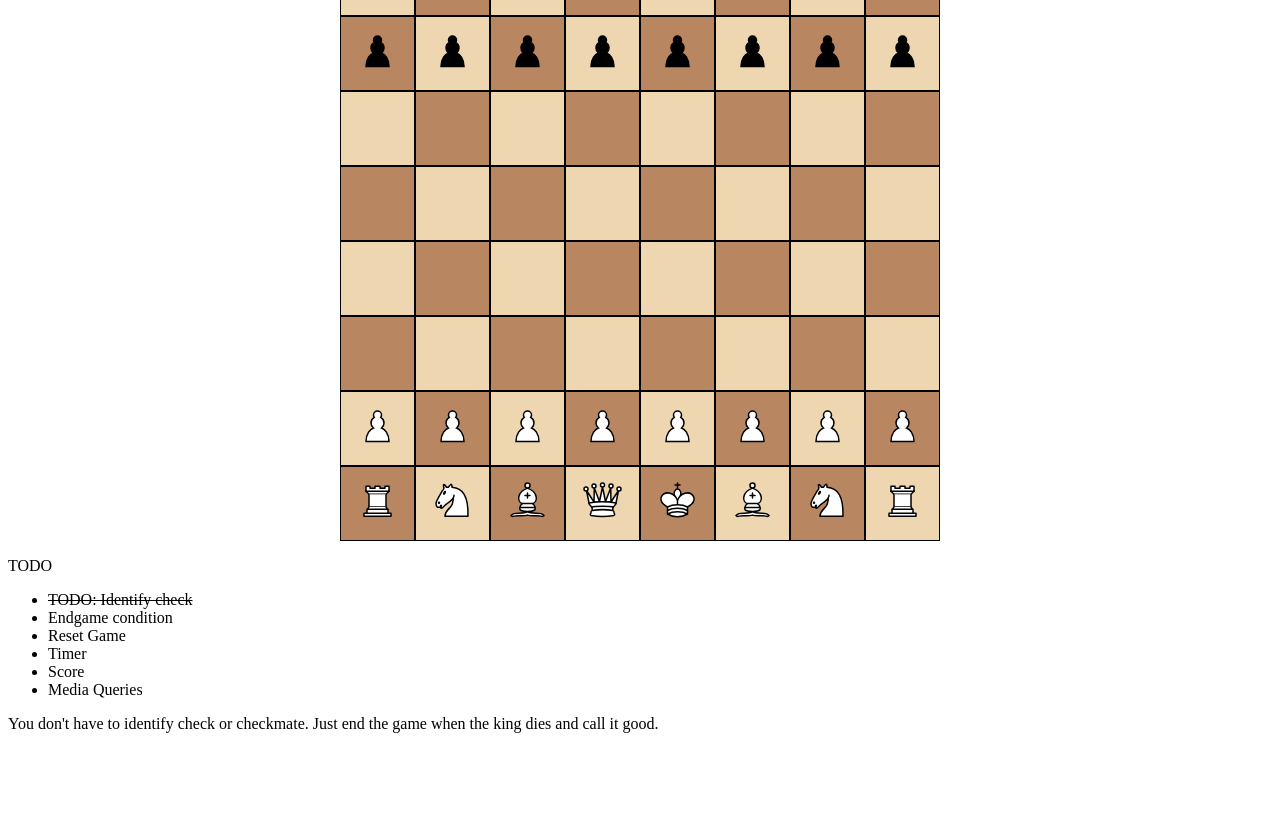
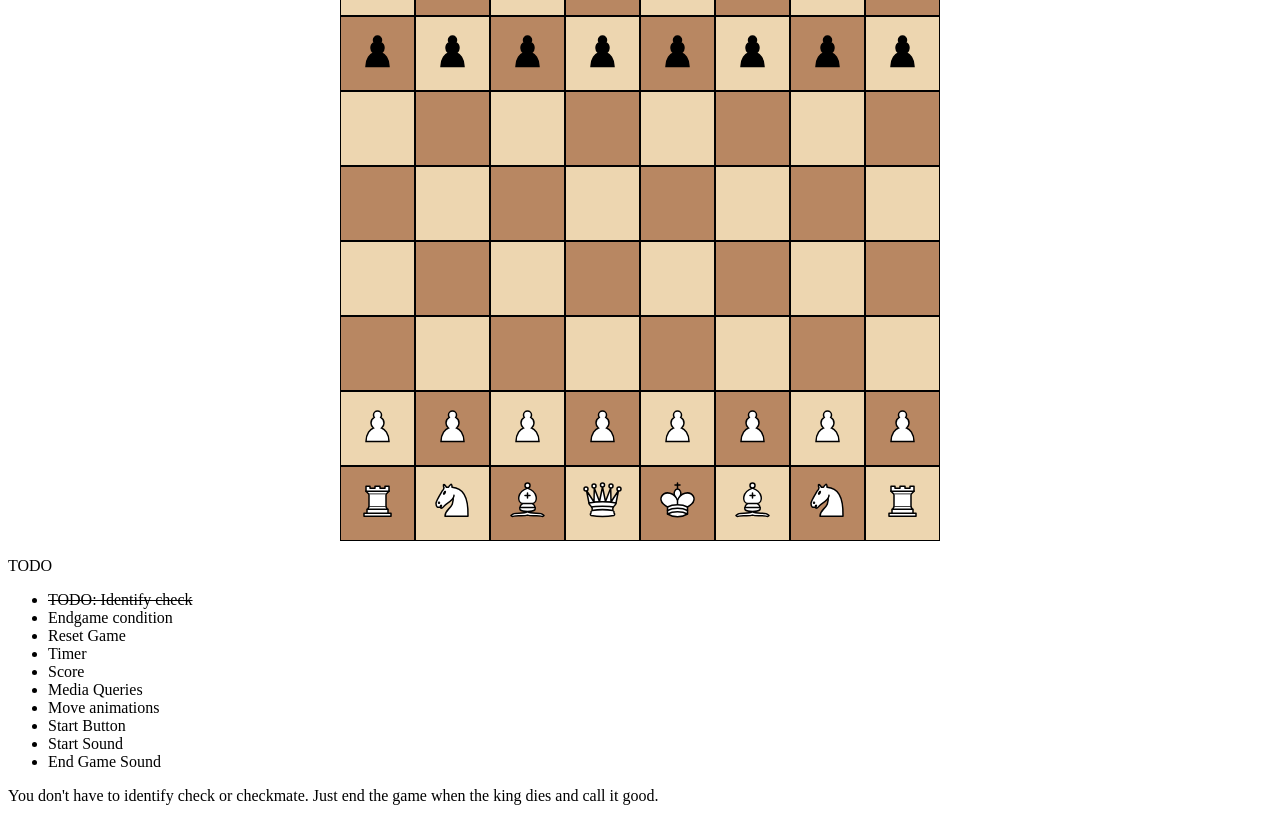
Before and after one commit to dukesook/chess, a plain HTML site: page docs/index.html in a window 1280 px wide. Shown: the part 230-1051 px from the top of the page. Before the commit the page ends 979 px from the top, so only its background shows below. Drawn offline with Linux system fonts and the light colour scheme.

Commit message:
more wish list items

```diff
--- a/docs/index.html
+++ b/docs/index.html
@@ -24,6 +24,10 @@
       <li>Timer</li>
       <li>Score</li>
       <li>Media Queries</li>
+      <li>Move animations</li>
+      <li>Start Button</li>
+      <li>Start Sound</li>
+      <li>End Game Sound</li>
     </ul>
   </p>
   <p>
```
